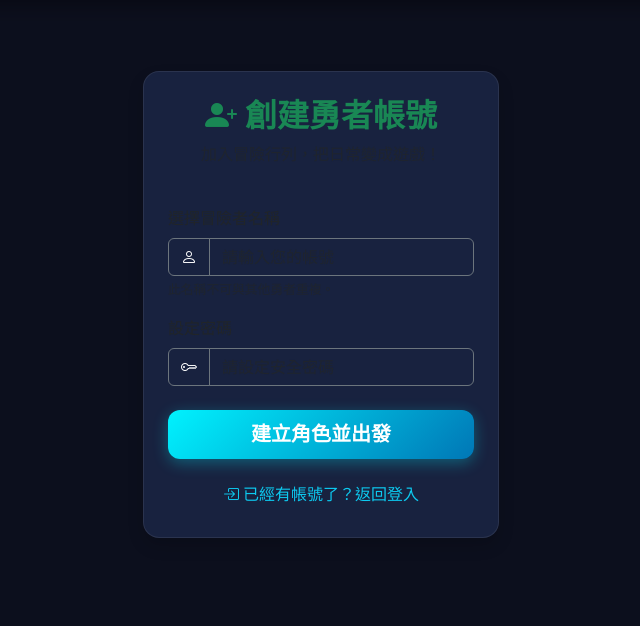
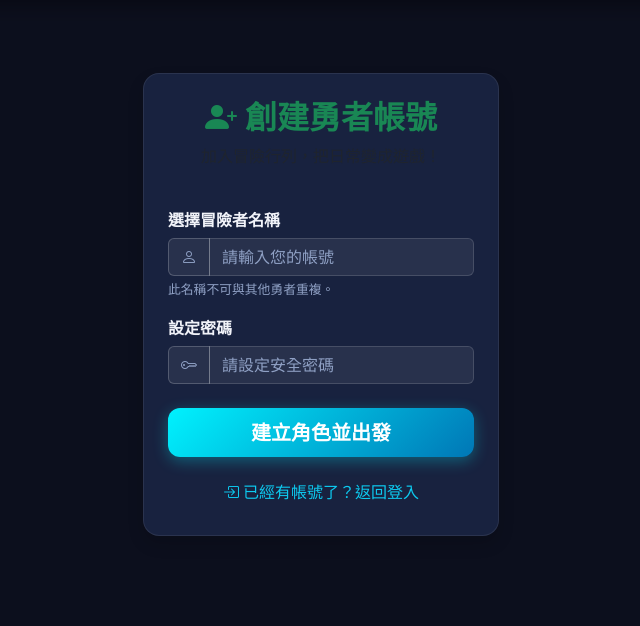
Before and after one commit to D1419853/daily_game, a Flask app: page /register in a window 1280 px wide. Shown: the part 82-708 px from the top of the page, without its empty margins (319-959 px from the left). Run offline with Flask 3, Linux system fonts and the light colour scheme.

Commit message:
style: improve form styles for dark mode

```diff
--- a/app/templates/base.html
+++ b/app/templates/base.html
@@ -243,6 +243,41 @@
             }
         }
 
+        /* 表單文字強制白色 (深色背景下可見) */
+        .form-label {
+            color: var(--text-light) !important;
+            font-weight: 600;
+            margin-bottom: 0.4rem;
+        }
+
+        .form-control {
+            color: var(--text-light) !important;
+            background-color: rgba(255, 255, 255, 0.07) !important;
+            border-color: rgba(255, 255, 255, 0.2) !important;
+        }
+
+        .form-control::placeholder {
+            color: var(--text-muted) !important;
+            opacity: 1;
+        }
+
+        .form-control:focus {
+            background-color: rgba(255, 255, 255, 0.12) !important;
+            border-color: var(--accent-primary) !important;
+            box-shadow: 0 0 0 3px rgba(255, 71, 126, 0.2) !important;
+            color: var(--text-light) !important;
+        }
+
+        .input-group-text {
+            background-color: rgba(255, 255, 255, 0.07) !important;
+            border-color: rgba(255, 255, 255, 0.2) !important;
+            color: var(--text-muted) !important;
+        }
+
+        .form-text {
+            color: var(--text-muted) !important;
+        }
+
         /* 頁尾 */
         footer {
             margin-top: auto;
```
